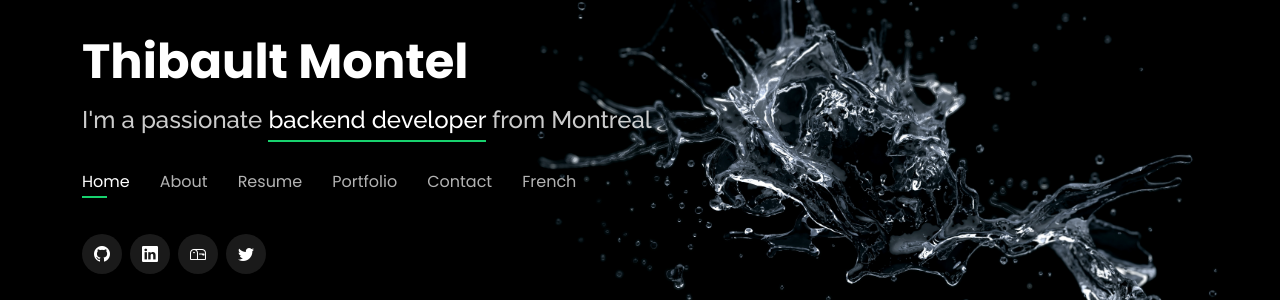
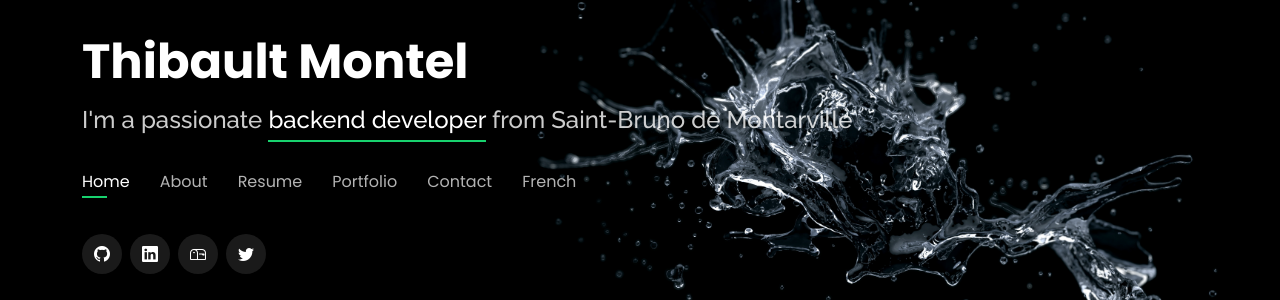
Before and after one commit to tmontel/personal-website, a Django app: page /en/blog/2/ in a window 1280 px wide. Shown: the part 244-544 px from the top of the page. Run offline with Django 4.2, Linux system fonts and the light colour scheme; data comes from the database, SQL or seed files in the repository; some libraries are stand-ins or nearby versions.

Commit message:
Change developer location

```diff
--- a/portfolio/templates/portfolio/base.html
+++ b/portfolio/templates/portfolio/base.html
@@ -47,7 +47,7 @@
       <h1><a href="{% url 'home' %}">Thibault Montel</a></h1>
       <!-- Uncomment below if you prefer to use an image logo -->
       <!-- <a href="index.html" class="mr-auto"><img src="{% static "portfolio/img/logo.png" %}" alt="" class="img-fluid"></a> -->
-      <h2>{% trans "I'm a passionate <span>backend developer</span> from Montreal" %}</h2>
+      <h2>{% trans "I'm a passionate <span>backend developer</span> from Saint-Bruno de Montarville" %}</h2>
 
       <nav id="navbar" class="navbar">
                 {% get_current_language as LANGUAGE_CODE %}
```
Also changed, not shown: locale/fr/LC_MESSAGES/django.po, 1 other file.
